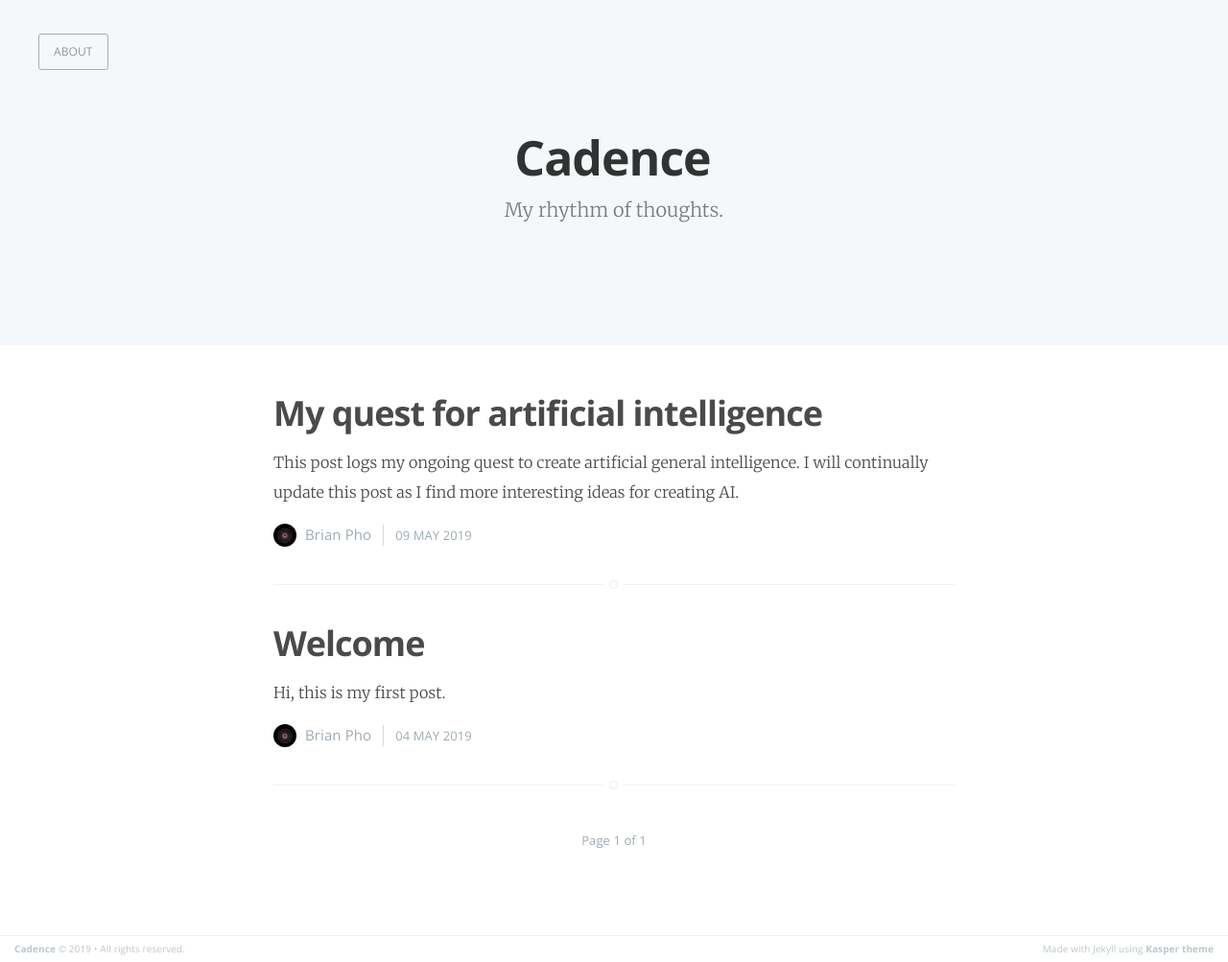
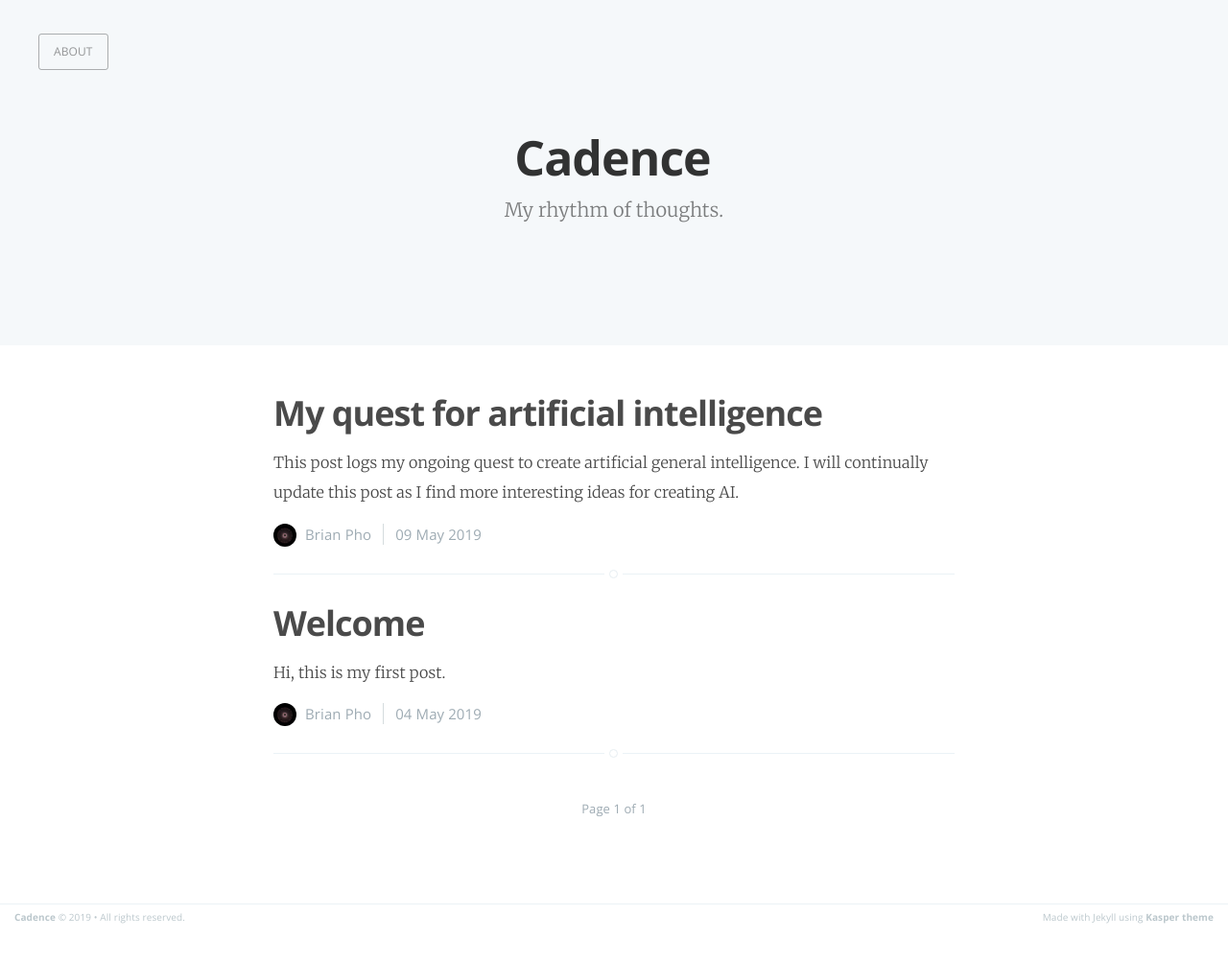
Before and after one commit to Brian-Pho/Cadence, a Jekyll site: the page built from index.html, in a window 1280 px wide. Shown: the whole page at 96% size. Built offline with Jekyll 4.4.1, drawn with Linux system fonts in a browser that asks for light colours; the list of posts is cut into pages by our own code; after the commit the page ends 970 px from its top, so only the background shows below that.

Commit message:
Update css

```diff
--- a/assets/css/screen.css
+++ b/assets/css/screen.css
@@ -245,7 +245,7 @@ p, ul, ol, dl {
     -webkit-font-feature-settings: 'liga' 1, 'onum' 1, 'kern' 1;
     -moz-font-feature-settings: 'liga' 1, 'onum' 1, 'kern' 1;
     -o-font-feature-settings: 'liga' 1, 'onum' 1, 'kern' 1;
-    margin: 0 0 1.75em 0;
+    margin: 0 0 1em 0;
 }
 
 ol, ul {
@@ -288,7 +288,6 @@ hr {
     height: 1px;
     border: 0;
     border-top: #EFEFEF 1px solid;
-    margin: 3.2em 0;
     padding: 0;
 }
 
@@ -713,8 +712,8 @@ margin on the iframe, cause it breaks stuff. */
     position: relative;
     width: 80%;
     max-width: 710px;
-    margin: 4rem auto;
-    padding-bottom: 4rem;
+    margin: 3rem auto;
+    padding-bottom: 1.3rem;
     border-bottom: #EBF2F6 1px solid;
     word-break: break-word;
     hyphens: auto;
@@ -759,7 +758,7 @@ body:not(.post-template) .post-title {
 
 .post-meta {
     display: block;
-    margin: 1.75rem 0 0 0;
+    margin: 1.7rem 0 1.7rem 0;
     font-family: "Open Sans", sans-serif;
     font-size: 1.5rem;
     line-height: 2.2rem;
@@ -794,8 +793,7 @@ body:not(.post-template) .post-title {
     margin-left: 8px;
     padding-left: 12px;
     border-left: #d5dbde 1px solid;
-    text-transform: uppercase;
-    font-size: 1.3rem;
+    font-size: 1.5rem;
     white-space: nowrap;
 }
 
@@ -1445,12 +1443,12 @@ body:not(.post-template) .post-title {
         margin-bottom: 2rem;
         margin-left: 16px;
         margin-right: 16px;
-        padding-bottom: 2rem;
+        padding-bottom: 1rem;
         line-height: 1.65em;
     }
 
     .post-date {
-        display: none;
+        font-size: 1.3rem;
     }
 
     .post-template .post-header {
@@ -1540,7 +1538,7 @@ body:not(.post-template) .post-title {
 
     .post-meta {
         font-size: 1.3rem;
-        margin-top: 1rem;
+        margin: 1rem 0 1rem 0;
     }
 
     .post-footer {
```
